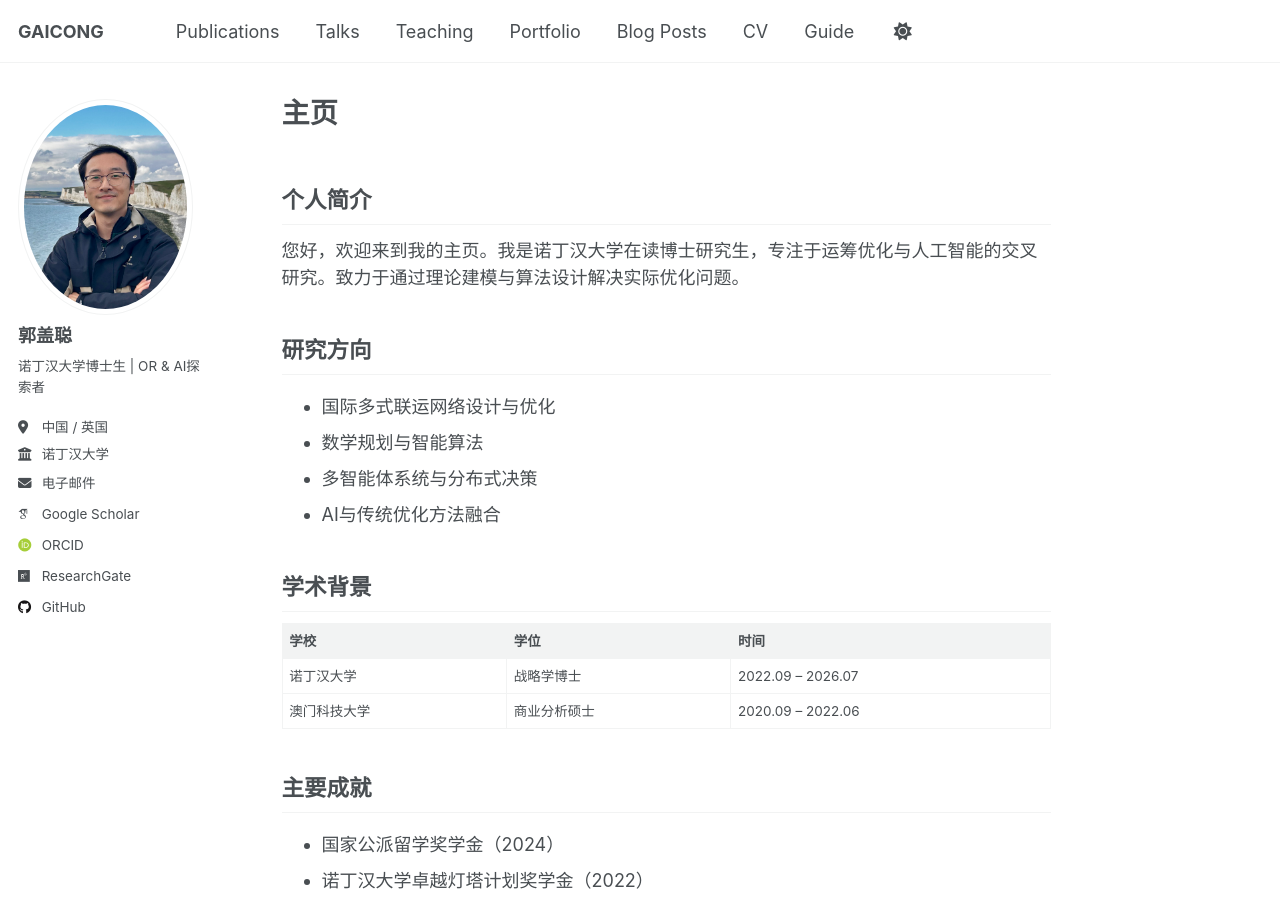
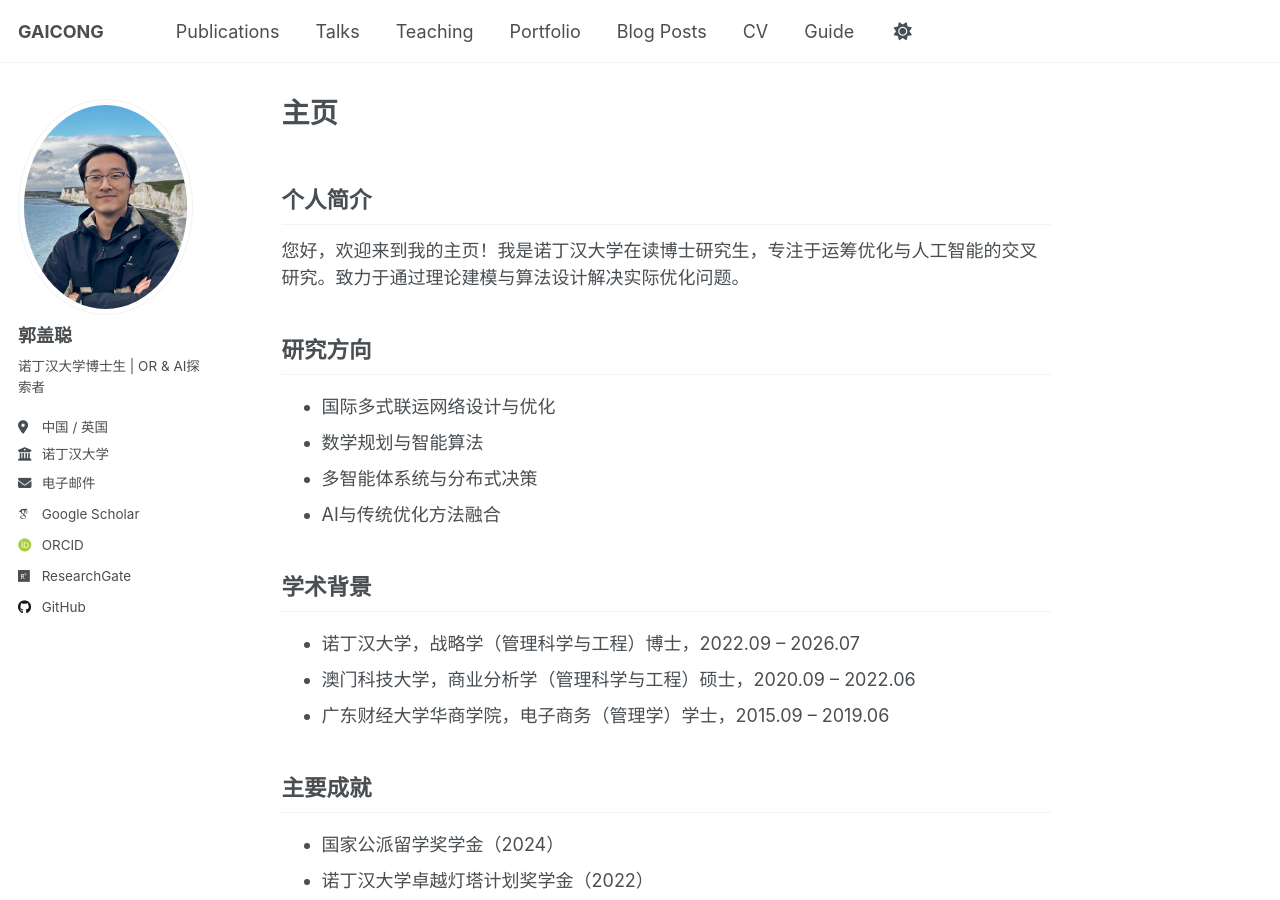
Before and after one commit to Gaicong/gaicong.github.io, a Jekyll site: the page built from _pages/about.md, in a window 1280 px wide and 900 px high. Built offline with Jekyll 4.4.1, drawn with Linux system fonts in a browser that asks for light colours; some web fonts are replaced; a script that is not in the unit is left out.

Commit message:
Update about.md

```diff
--- a/_pages/about.md
+++ b/_pages/about.md
@@ -8,7 +8,7 @@ redirect_from:
 ---
 
 ## 个人简介
-您好，欢迎来到我的主页。我是诺丁汉大学在读博士研究生，专注于运筹优化与人工智能的交叉研究。致力于通过理论建模与算法设计解决实际优化问题。
+您好，欢迎来到我的主页！我是诺丁汉大学在读博士研究生，专注于运筹优化与人工智能的交叉研究。致力于通过理论建模与算法设计解决实际优化问题。
 
 ## 研究方向
 - 国际多式联运网络设计与优化
@@ -17,11 +17,9 @@ redirect_from:
 - AI与传统优化方法融合
 
 ## 学术背景
-
-| 学校 | 学位 | 时间 |
-|------|------|------|
-| 诺丁汉大学 | 战略学博士 | 2022.09 – 2026.07 |
-| 澳门科技大学 | 商业分析硕士 | 2020.09 – 2022.06 |
+* 诺丁汉大学，战略学（管理科学与工程）博士，2022.09 – 2026.07
+* 澳门科技大学，商业分析学（管理科学与工程）硕士，2020.09 – 2022.06
+* 广东财经大学华商学院，电子商务（管理学）学士，2015.09 – 2019.06
 
 ## 主要成就
 - 国家公派留学奖学金（2024）
```
